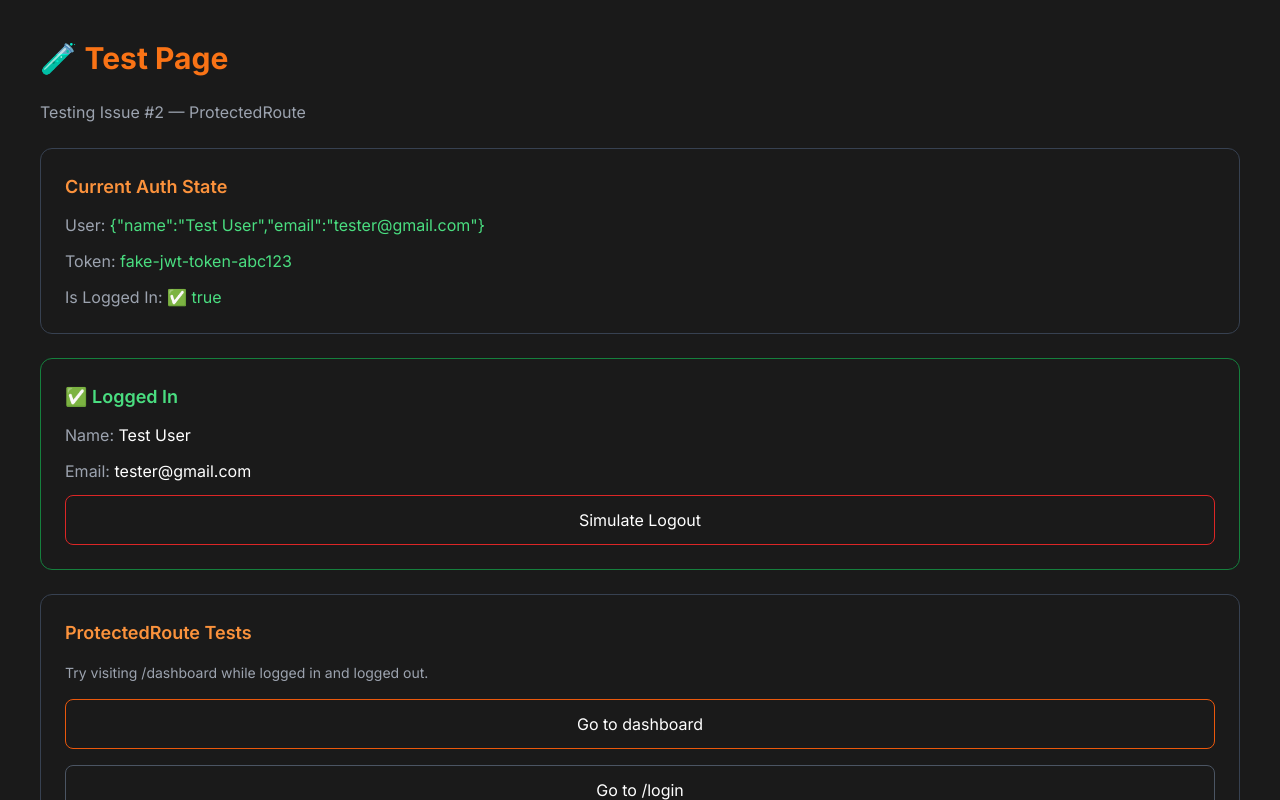
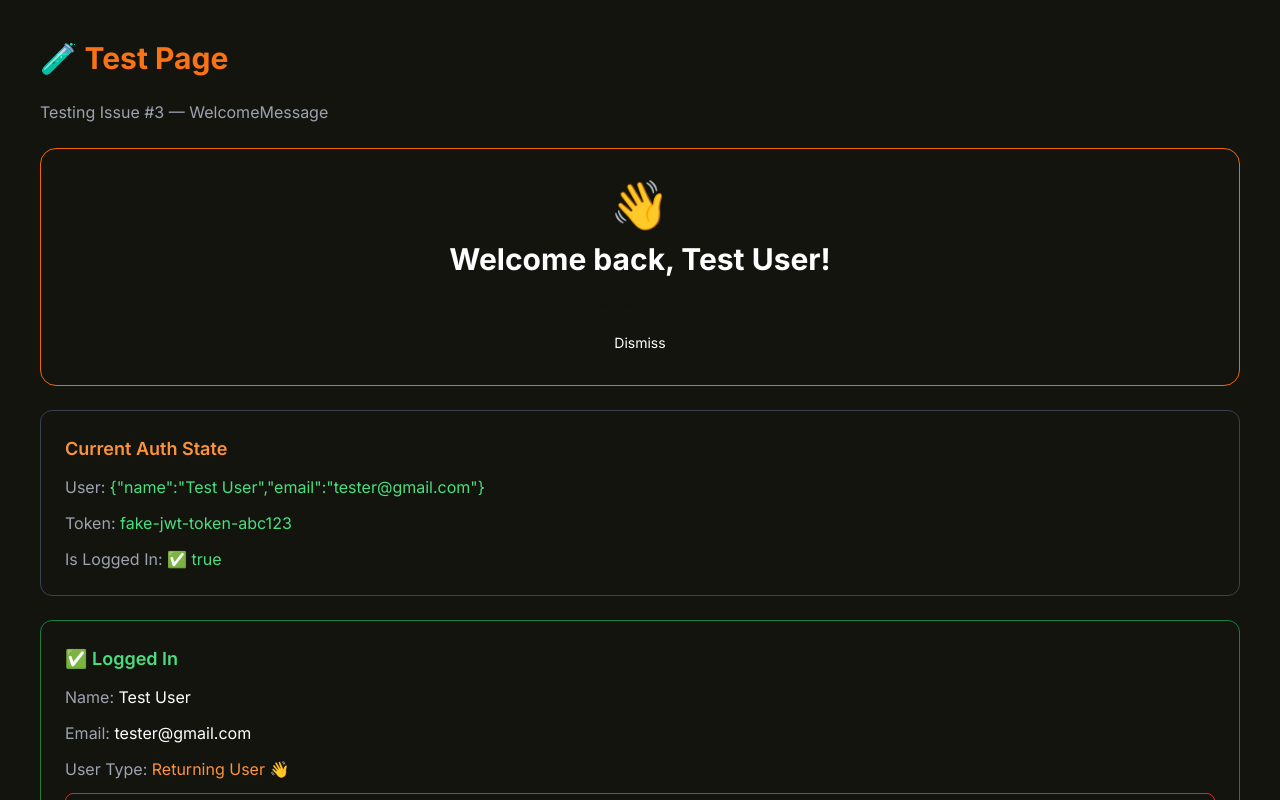
Before and after one commit to hARSHILp7/Authify, a React (Vite) app in the folder client/: page /test in a window 1280 px wide. Both pictures are taken after a click on the button "Simulate Login". Shown: the top 800 px of the page. Built offline with nearby package versions, Linux system fonts and the light colour scheme.

Commit message:
feat: implement WelcomeMessage.jsx - closes #3

```diff
--- a/client/src/TestPage.jsx
+++ b/client/src/TestPage.jsx
@@ -1,11 +1,14 @@
+import { use, useState } from 'react'
+import { useAuth } from './context/AuthContext.jsx'
 import { useNavigate } from 'react-router-dom'
-import { useState } from 'react'
-import { useAuth } from './context/AuthContext.jsx'
+import WelcomeMessage from './components/WelcomeMessage.jsx'
 
 function TestPage() {
   const { user, token, login, logout } = useAuth()
   const [inputName, setInputName] = useState('')
   const [inputEmail, setInputEmail] = useState('')
+  const [isNewUser, setIsNewUser] = useState(false)
+  const [showWelcome, setShowWelcome] = useState(false)
   const navigate = useNavigate()
 
   const handleFakeLogin = () => {
@@ -15,17 +18,36 @@ function TestPage() {
     }
     const fakeToken = 'fake-jwt-token-abc123'
     login(fakeUser, fakeToken)
+    setIsNewUser(false)
+    setShowWelcome(true)
+  }
+
+  const handleFakeSignup = () => {
+    const fakeUser = {
+        name: inputName || 'Test User',
+        email: inputEmail || 'tester@gmail.com',
+    }
+    const fakeToken = 'fake-jwt-token-abc123'
+    login(fakeUser, fakeToken)
+    setIsNewUser(true)
+    setShowWelcome(true)
   }
 
   const handleLogout = () => {
     logout()
+    setShowWelcome(false)
   }
 
   return (
-    <div className="min-h-screen bg-[#1a1a1a] text-white p-10 flex flex-col gap-6">
+    <div className="min-h-screen bg-darkBackground text-white p-10 flex flex-col gap-6">
 
       <h1 className="text-3xl font-bold text-orange-500">🧪 Test Page</h1>
-      <p className="text-gray-400">Testing Issue #2 — ProtectedRoute</p>
+      <p className="text-gray-400">Testing Issue #3 — WelcomeMessage</p>
+
+      {/* ── Welcome Message ── */}
+      {showWelcome && user && (
+        <WelcomeMessage isNewUser={isNewUser} />
+      )}
 
       {/* ── Auth State ── */}
       <div className="border border-gray-700 rounded-xl p-6 flex flex-col gap-3">
@@ -50,10 +72,10 @@ function TestPage() {
         </p>
       </div>
 
-      {/* ── Fake Login ── */}
+      {/* ── Fake Login/Signup Form ── */}
       {!user && (
         <div className="border border-gray-700 rounded-xl p-6 flex flex-col gap-4">
-          <h2 className="text-orange-400 font-semibold text-lg">Simulate Login</h2>
+          <h2 className="text-orange-400 font-semibold text-lg">Simulate Login / Signup</h2>
           <input
             type="text"
             placeholder="Enter name"
@@ -68,12 +90,22 @@ function TestPage() {
             onChange={(e) => setInputEmail(e.target.value)}
             className="bg-transparent border-b border-gray-600 focus:border-orange-500 focus:outline-none py-2 text-white placeholder-gray-500 transition-colors"
           />
-          <button
-            onClick={handleFakeLogin}
-            className="py-3 rounded-lg border border-orange-600 hover:bg-orange-600 transition-colors duration-300"
-          >
-            Simulate Login
-          </button>
+
+          {/* Two buttons to test both messages */}
+          <div className="flex gap-4">
+            <button
+              onClick={handleFakeLogin}
+              className="flex-1 py-3 rounded-lg border border-orange-600 hover:bg-orange-600 transition-colors duration-300"
+            >
+              Simulate Login
+            </button>
+            <button
+              onClick={handleFakeSignup}
+              className="flex-1 py-3 rounded-lg border border-green-600 hover:bg-green-600 transition-colors duration-300"
+            >
+              Simulate Sign Up
+            </button>
+          </div>
         </div>
       )}
 
@@ -83,6 +115,12 @@ function TestPage() {
           <h2 className="text-green-400 font-semibold text-lg">✅ Logged In</h2>
           <p><span className="text-gray-400">Name: </span>{user.name}</p>
           <p><span className="text-gray-400">Email: </span>{user.email}</p>
+          <p>
+            <span className="text-gray-400">User Type: </span>
+            <span className="text-orange-400">
+              {isNewUser ? 'New User 🎉' : 'Returning User 👋'}
+            </span>
+          </p>
           <button
             onClick={handleLogout}
             className="py-3 rounded-lg border border-red-600 hover:bg-red-600 transition-colors duration-300"
@@ -92,28 +130,19 @@ function TestPage() {
         </div>
       )}
 
-      {/* ── ProtectedRoute Test Buttons ── */}
+      {/* ── WelcomeMessage Tests ── */}
       <div className="border border-gray-700 rounded-xl p-6 flex flex-col gap-4">
-        <h2 className="text-orange-400 font-semibold text-lg">
-          ProtectedRoute Tests
-        </h2>
+        <h2 className="text-orange-400 font-semibold text-lg">WelcomeMessage Tests</h2>
         <p className="text-gray-400 text-sm">
-          Try visiting /dashboard while logged in and logged out.
+          Login or Sign Up above to see the welcome message appear.
         </p>
-
-        <button
-          onClick={() => navigate('/dashboard')}
-          className="py-3 rounded-lg border border-orange-600 hover:bg-orange-600 transition-colors duration-300"
-        >
-          Go to dashboard
-        </button>
-
-        <button
-          onClick={() => navigate('/login')}
-          className="py-3 rounded-lg border border-gray-600 hover:bg-gray-700 transition-colors duration-300"
-        >
-          Go to /login
-        </button>
+        <div className="flex flex-col gap-2 text-sm text-gray-400">
+          <p>✅ Login  → shows "Welcome back, {"{name}"}! 👋"</p>
+          <p>✅ Signup → shows "Welcome to Authify, {"{name}"}! 🎉"</p>
+          <p>✅ Fades in smoothly on appear</p>
+          <p>✅ Auto dismisses after 5 seconds</p>
+          <p>✅ Can be manually dismissed</p>
+        </div>
       </div>
 
     </div>
--- /dev/null
+++ b/client/src/components/WelcomeMessage.jsx
@@ -0,0 +1,65 @@
+import { useEffect, useState } from "react";
+import { useAuth } from "../context/AuthContext";
+
+function WelcomeMessage({ isNewUser }) {
+    const { user } = useAuth()
+    const [visible, setVisible] = useState(false)
+    const [show, setShow] = useState(true)
+
+    useEffect(() => {
+        // Fade in
+        setTimeout(() => setVisible(true), 100)
+
+        // Auto dismiss after 5 seconds
+        const timer = setTimeout(() => {
+            setVisible(false)
+            setTimeout(() => setShow(false), 500) // Wait for fade out before unmounting
+        }, 5000)
+
+        return () => clearTimeout(timer)
+    }, [])
+
+    if (!show) return null
+
+    return (
+        <div className={`
+                transition-all duration-500
+                ${visible ? 'opacity-100 translate-y-0' : 'opacity-0 -translate-y-4'}
+              `}>
+            <div className="bg-darkBackground border border-accent rounded-2xl p-8 text-center flex flex-col gap-3">
+                {/* Icon */}
+                <div className="text-5xl">
+                    {isNewUser ? '🎉' : '👋'}
+                </div>
+
+                {/* Message */}
+                <h1 className="text-lightBackground text-3xl font-bold">
+                    {isNewUser
+                        ? `Welcome to Authify, ${user?.name}!`
+                        : `Welcome back, ${user?.name}!`
+                    }
+                </h1>
+
+                {/* Sub message */}
+                <p className="text-darkBackground text-ms">
+                    {isNewUser
+                        ? `Your account has been created successfully.`
+                        : `Great to see you again.`
+                    }
+                </p>
+
+                {/* Dismiss button */}
+                <button
+                    onClick={() => {
+                        setVisible(false)
+                        setTimeout(() => setShow(false), 500)
+                    }}
+                    className="mt-2 text-darkbackground hover:text-accent text-sm transition-colors duration-300">
+                    Dismiss
+                </button>
+            </div>
+        </div>
+    )
+}
+
+export default WelcomeMessage
```
